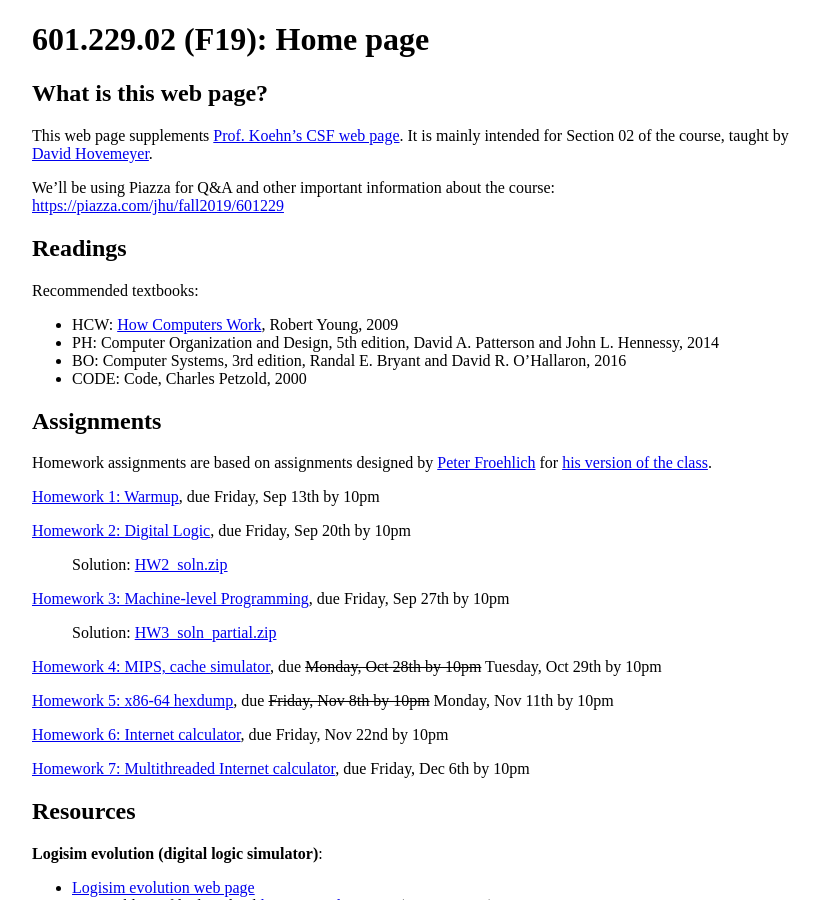
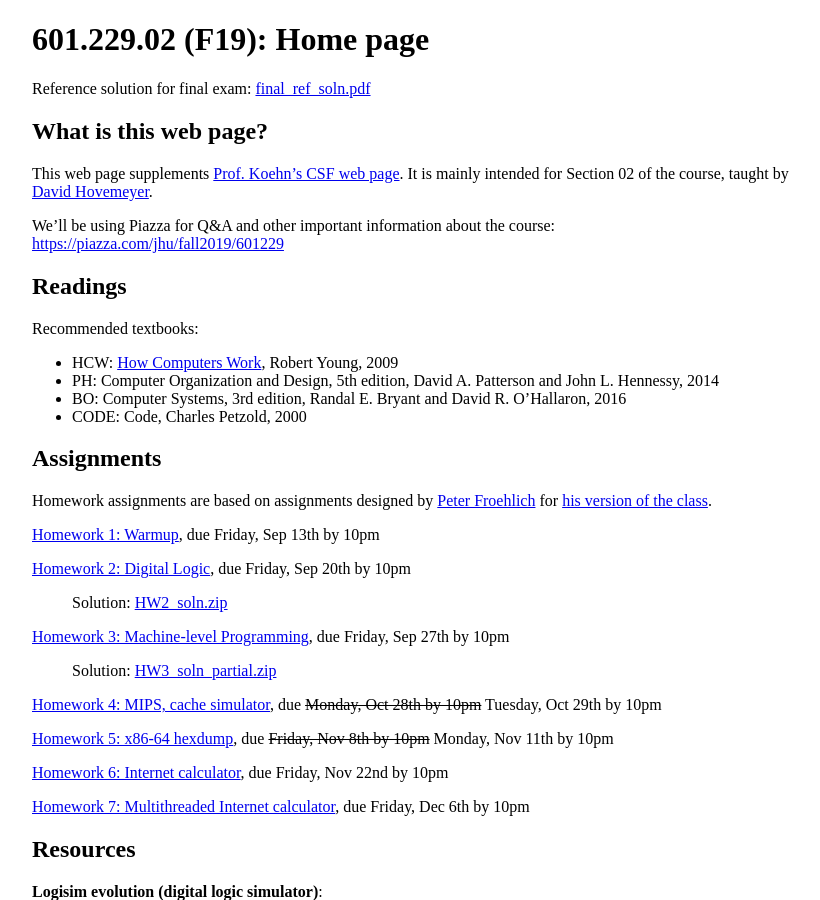
Before and after one commit to jhucsf/fall2019, a Jekyll site: the page built from index.md, in a window 1280 px wide and 900 px high. Shown: the whole window, without its empty margins (224-1044 px from the left). Built offline with Jekyll 4.4.1, drawn with Linux system fonts in a browser that asks for light colours.

Commit message:
post reference solution to finale exam

```diff
--- a/index.md
+++ b/index.md
@@ -2,6 +2,8 @@
 layout: default
 title: "Home page"
 ---
+
+Reference solution for final exam: [final\_ref\_soln.pdf](res/final_ref_soln.pdf)
 
 ## What is this web page?
 
```
Also changed, not shown: 1 other file.
